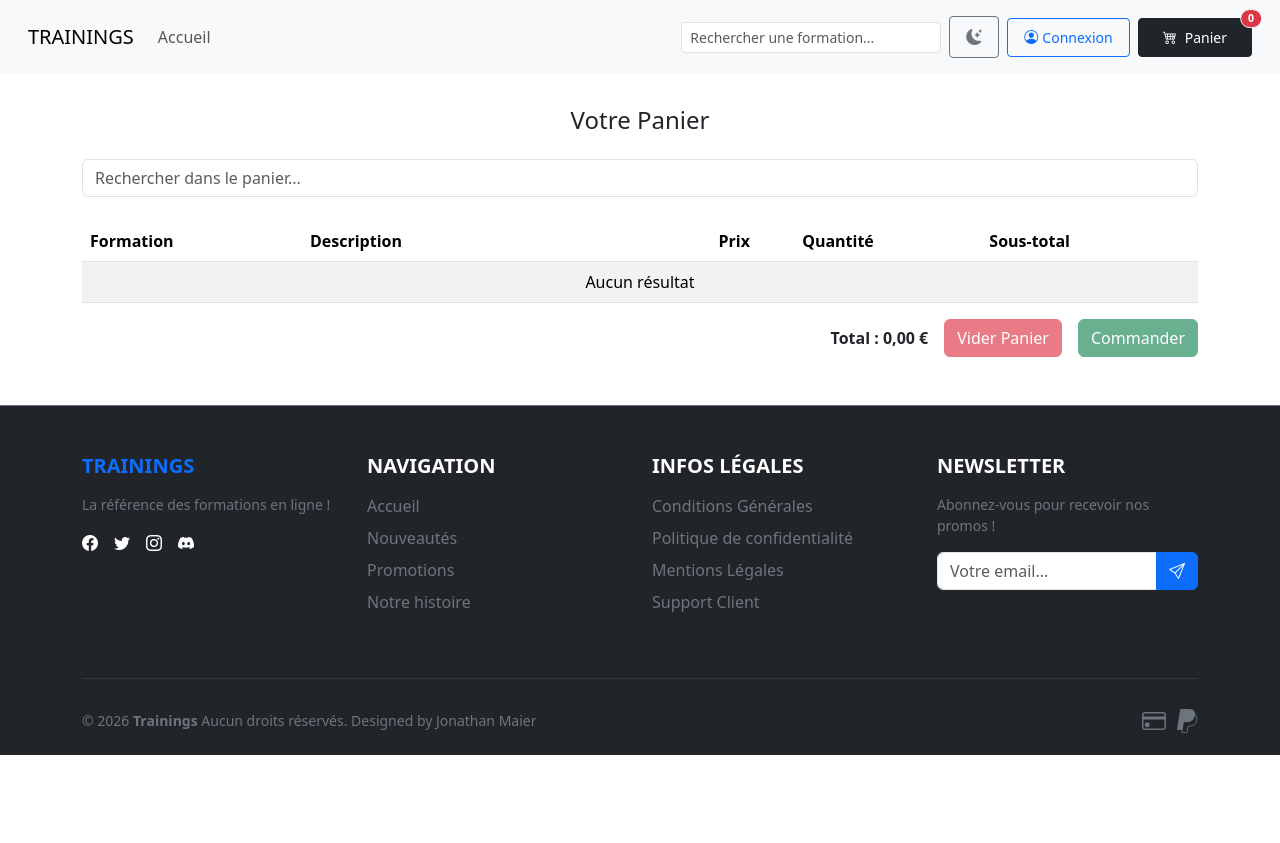
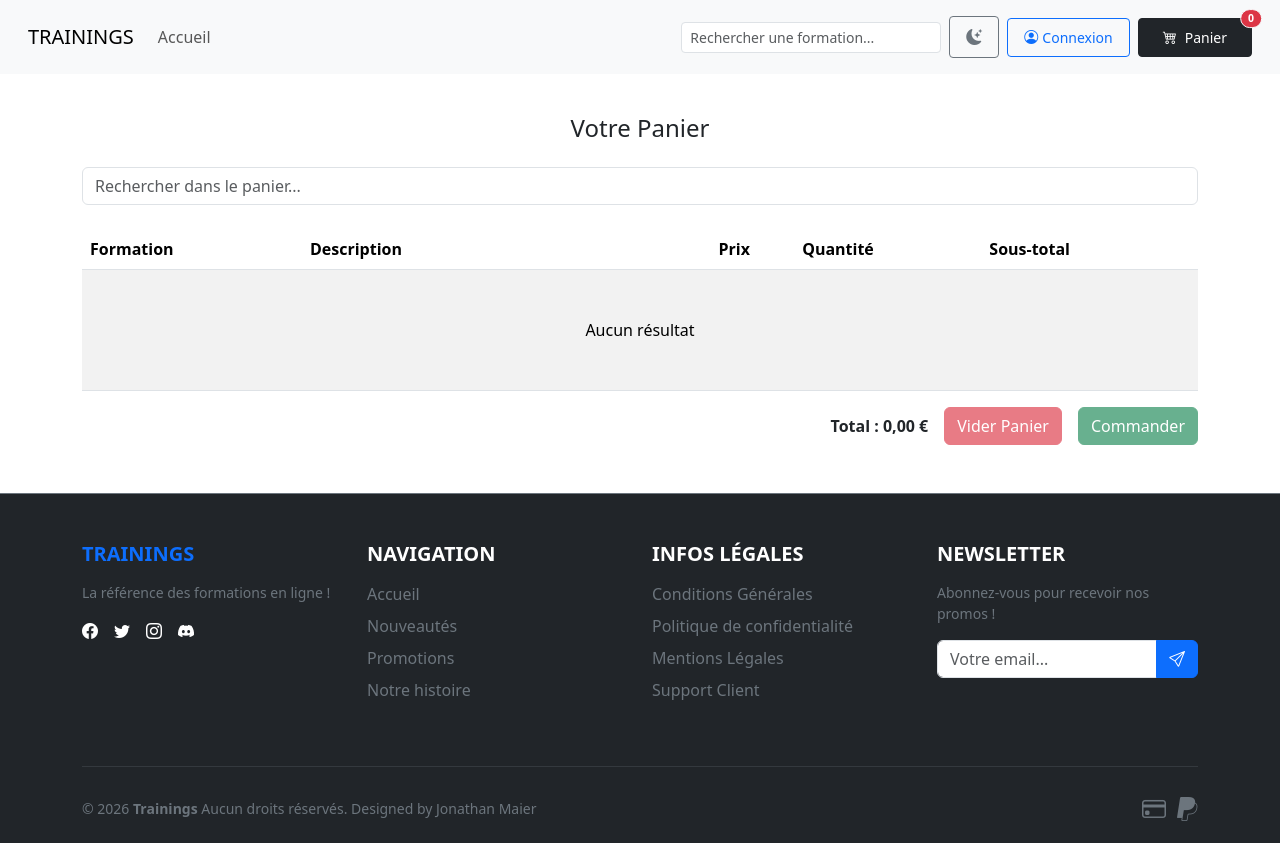
Before and after one commit to john7440/first-app-angular, an Angular app: page /cart in a window 1280 px wide. Before the commit the page ends 800 px from the top, so only its background shows below. Built offline with nearby package versions, Linux system fonts and the light colour scheme.

Commit message:
ajustement visuelles du panier

```diff
--- a/src/app/components/cart/cart.html
+++ b/src/app/components/cart/cart.html
@@ -1,4 +1,4 @@
-<div class="container mt-3">
+<div class="container mt-4">
   <h4 class="p-3 text-center"> Votre Panier</h4>
   <input
     class="form-control mb-4"
@@ -68,7 +68,7 @@
         </tr>
       } @empty {
         <tr>
-          <td colspan="6" class="text-center">Aucun résultat</td>
+          <td colspan="6" class="text-center p-5">Aucun résultat</td>
         </tr>
       }
     </tbody>
--- a/src/app/components/navbar/navbar.html
+++ b/src/app/components/navbar/navbar.html
@@ -54,7 +54,7 @@
               <li><a class="dropdown-item" href="#"><i class="bi bi-person me-2"></i>Profil</a></li>
               <li><a class="dropdown-item" routerLink="/orders"><i class="bi bi-cart4 me-2"></i>Commandes</a></li>
               @if (auth.getCurrentUser() && auth.isAdmin(auth.getCurrentUser()!)) {
-                <li><a class="dropdown-item" routerLink="/admin"><i class="bi bi-gear me-2"></i>Administration</a></li>
+                <li><a class="dropdown-item" routerLink="/admin"><i class="bi bi-gear me-2"></i>Gestion formations</a></li>
               }
               @if (auth.getCurrentUser() && auth.isAdmin(auth.getCurrentUser()!)) {
                 <li><a class="dropdown-item" routerLink="/users"><i class="bi bi-gear me-2"></i>Gestion utilisateurs</a></li>
--- a/src/app/components/trainings/trainings.ts
+++ b/src/app/components/trainings/trainings.ts
@@ -56,7 +56,7 @@ export class TrainingsComponent {
    */
   readonly categories = computed(() => {
     const cats = new Set(this.allTrainings().map(t => t.category));
-    return ['all', ...Array.from(cats).sort()];
+    return ['all', ...Array.from(cats).sort((a, b) => a.localeCompare(b))];
   });
 
   /**
```
